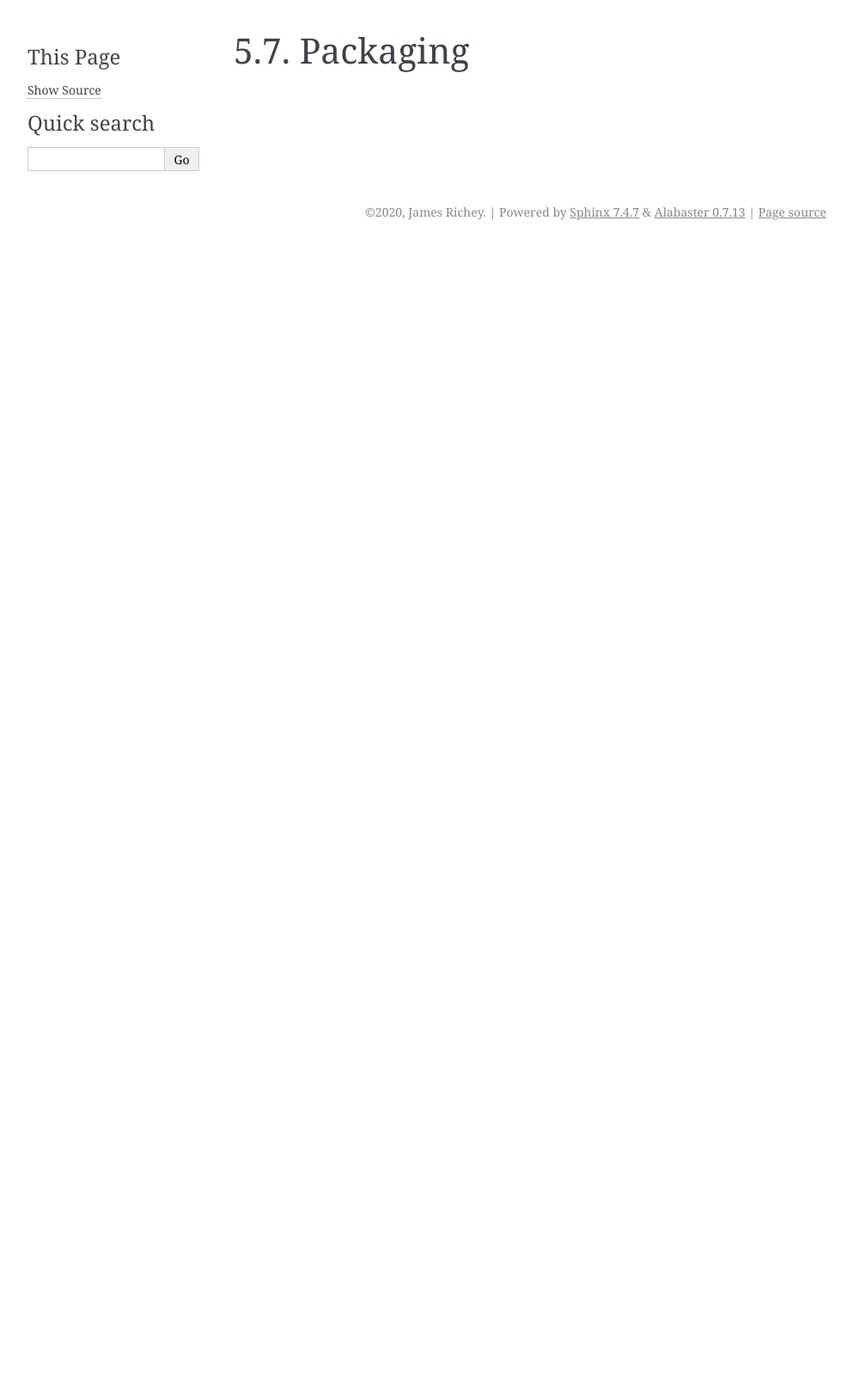
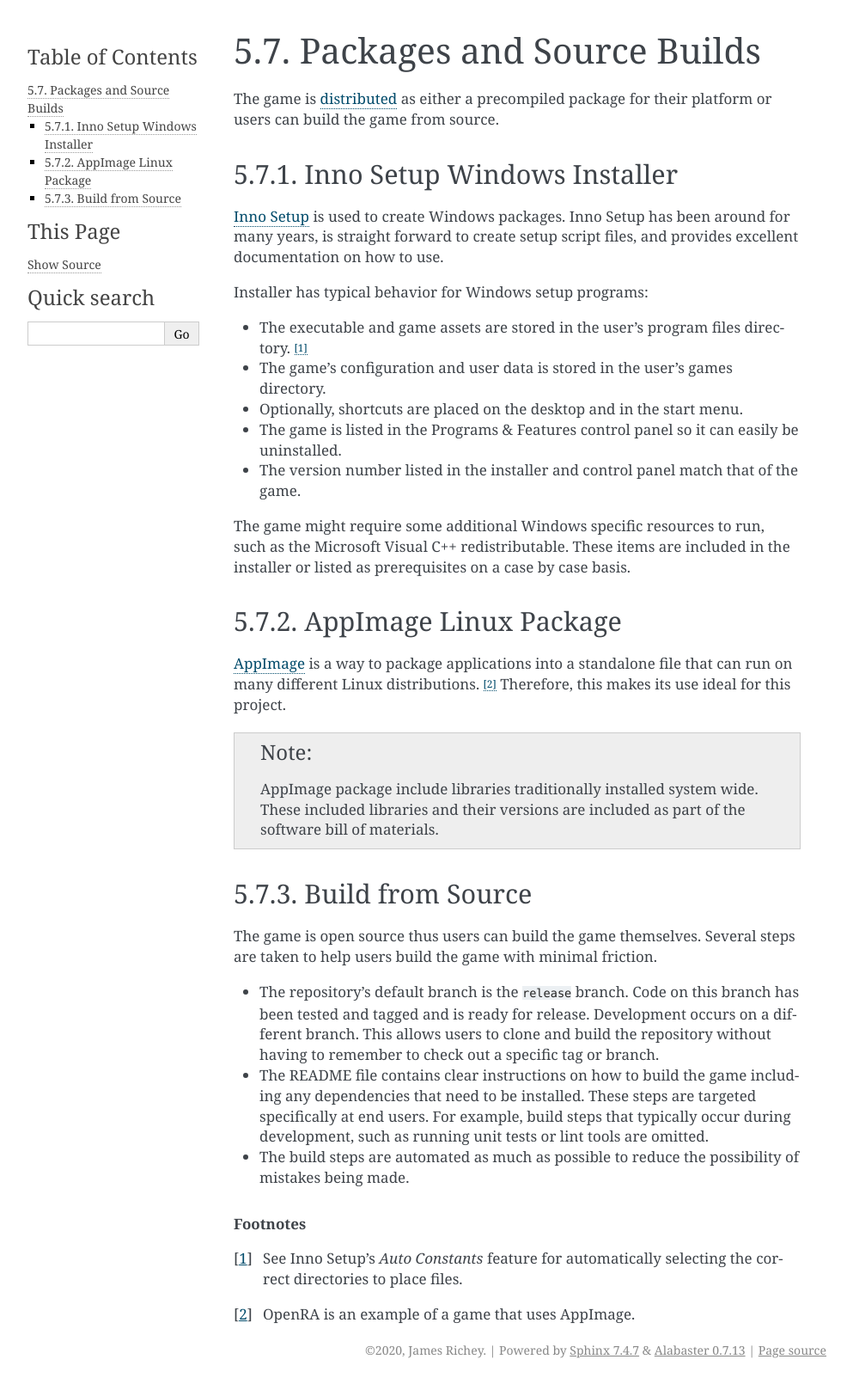
Before and after one commit to fossxo/fossxo-gdd, a Sphinx documentation site: the page built from source/technical-design/packaging.rst, in a window 1280 px wide. Shown: the whole page at 86% size, without its empty margins (148-1141 px from the left). Built offline with Sphinx 7.4.7, drawn with Linux system fonts in a browser that asks for light colours; pages that are not in the unit, such as notebooks, are missing from menus; before the commit the page ends 900 px from its top, so only the background shows below that.

Commit message:
Add Packages and Source Builds section
This section describes the technical details of making packages and
building from source.

```diff
--- a/source/misc/licensing-and-distribution.rst
+++ b/source/misc/licensing-and-distribution.rst
@@ -19,6 +19,8 @@ commercial use.
 
 Any original game assets are licensed under the CC-BY-4.0 license. [#ccbylicense]_
 
+
+.. _ref-distribution:
 
 ============
 Distribution
--- a/source/technical-design/packaging.rst
+++ b/source/technical-design/packaging.rst
@@ -1,3 +1,65 @@
-#########
-Packaging
-#########
+##########################
+Packages and Source Builds
+##########################
+The game is :ref:`distributed <ref-distribution>` as either a precompiled
+package for their platform or users can build the game from source.
+
+============================
+Inno Setup Windows Installer
+============================
+`Inno Setup <https://jrsoftware.org/isinfo.php>`_ is used to create Windows
+packages. Inno Setup has been around for many years, is straight forward to
+create setup script files, and provides excellent documentation on how to use.
+
+Installer has typical behavior for Windows setup programs:
+
+*   The executable and game assets are stored in the user's program files
+    directory. [#autoconstants]_
+*   The game's configuration and user data is stored in the user's games directory.
+*   Optionally, shortcuts are placed on the desktop and in the start menu.
+*   The game is listed in the Programs & Features control panel so it can easily
+    be uninstalled.
+*   The version number listed in the installer and control panel match that of
+    the game.
+
+The game might require some additional Windows specific resources to run, such
+as the Microsoft Visual C++ redistributable. These items are included in the
+installer or listed as prerequisites on a case by case basis.
+
+======================
+AppImage Linux Package
+======================
+`AppImage <https://appimage.org/>`_ is a way to package applications into a
+standalone file that can run on many different Linux distributions. [#openra]_
+Therefore, this makes its use ideal for this project.
+
+..  note::
+    AppImage package include libraries traditionally installed system wide.
+    These included libraries and their versions are included as part of the
+    software bill of materials.
+
+
+=================
+Build from Source
+=================
+The game is open source thus users can build the game themselves. Several steps
+are taken to help users build the game with minimal friction.
+
+*   The repository's default branch is the ``release`` branch. Code on this
+    branch has been tested and tagged and is ready for release. Development
+    occurs on a different branch. This allows users to clone and build the
+    repository without having to remember to check out a specific tag or branch.
+*   The README file contains clear instructions on how to build the game
+    including any dependencies that need to be installed. These steps are
+    targeted specifically at end users. For example, build steps that typically
+    occur during development, such as running unit tests or lint tools are
+    omitted.
+*   The build steps are automated as much as possible to reduce the possibility
+    of mistakes being made.
+
+
+..  rubric:: Footnotes
+
+..  [#autoconstants] See Inno Setup's *Auto Constants* feature for automatically
+        selecting the correct directories to place files.
+..  [#openra] OpenRA is an example of a game that uses AppImage.
```
